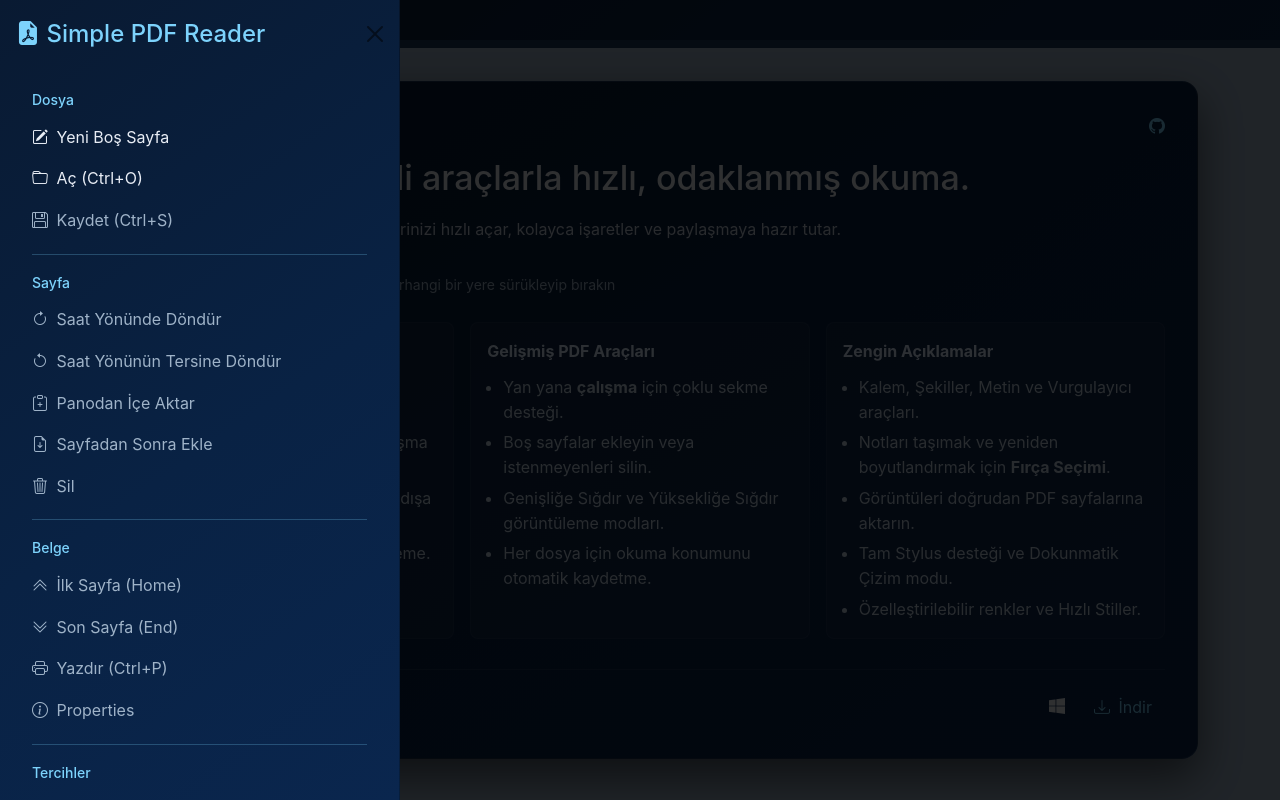
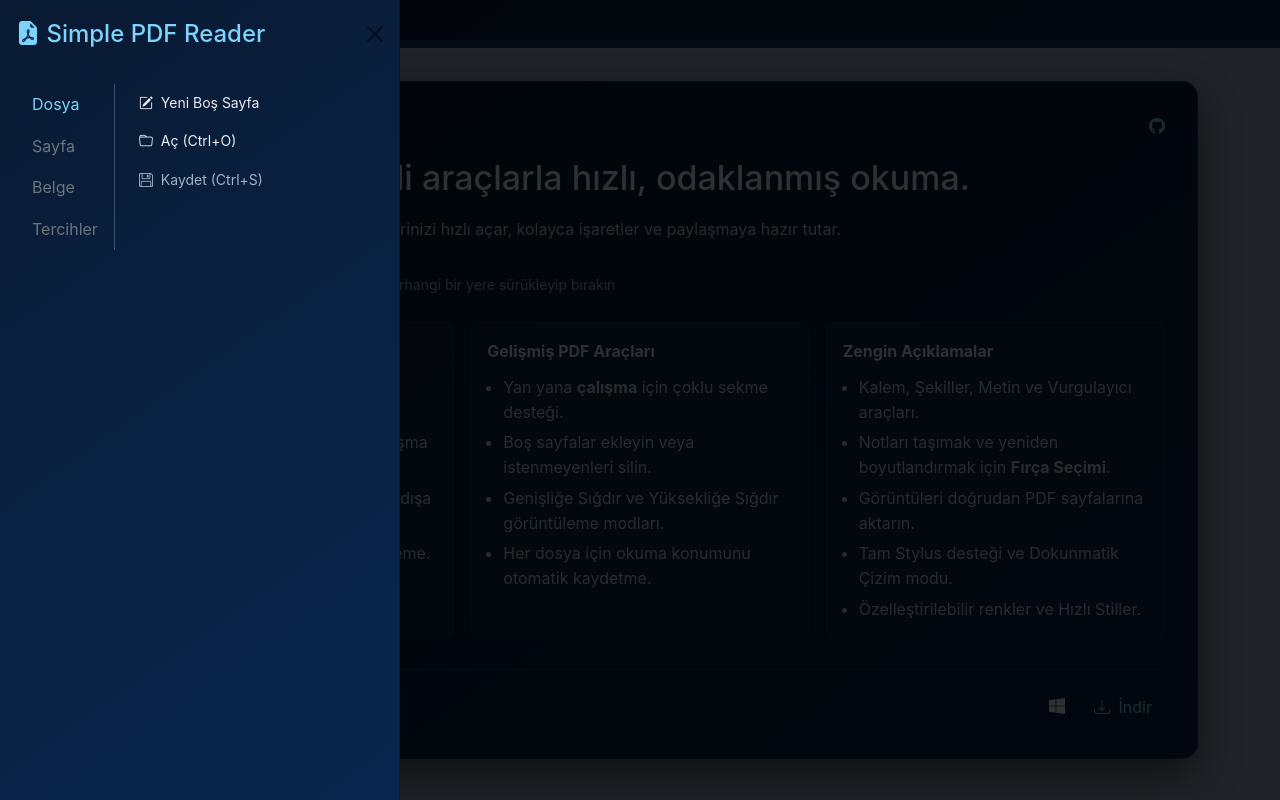
Before and after one commit to emre-ayhan/simple_pdf_reader, a Vue app: page / in a window 1280 px wide. Both pictures are taken after a click on the link "Menu". Built offline with nearby package versions, Linux system fonts and the light colour scheme.

Commit message:
modified:   src/Lang/tr.json 	modified:   src/components/NavTabs.vue 	modified:   src/components/PdfReader.vue

```diff
--- a/src/Lang/tr.json
+++ b/src/Lang/tr.json
@@ -8,7 +8,7 @@
     "First Page": "İlk Sayfa",
     "Last Page": "Son Sayfa",
     "Delete": "Sil",
-    "pereferences": "tercihler",
+    "preferences": "tercihler",
     "Move Toolbar to Bottom": "Araç Çubuğunu Alta Taşı",
     "Move Toolbar to Top": "Araç Çubuğunu Üste Taşı",
     "Fullscreen": "Tam Ekran",
--- a/src/components/NavTabs.vue
+++ b/src/components/NavTabs.vue
@@ -1,5 +1,5 @@
 <script setup>
-import { computed, inject, onBeforeUnmount, onMounted, ref } from 'vue';
+import { computed, inject, onBeforeUnmount, onMounted, ref, watch } from 'vue';
 import { Electron } from '../composables/useElectron';
 import { openNewTab, closeTab, activeTabIndex, activeTab, tabs, tabHistory, openTabs, markAsActive, isLastTabOnEmptyState, fileHasUnsavedChanges, activePageHasUnsavedChanges, handleElectronButtonClick, fileDataCache } from '../composables/useTabs';
 import { enableTouchDrawing } from '../composables/useTouchDrawing.js';
@@ -23,8 +23,19 @@ const onMenuItemClick = (action, value) => {
     emit('menu-item-click', action, value);
 };
 
+const menuGroups = ['file', 'page', 'document', 'preferences'];
 const documentGroups = ['page', 'document'];
 
+const activeGroup = ref('file');
+
+watch(activeTab, (newTab) => {
+    if (newTab.emptyState) {
+        activeGroup.value = 'file';
+        return;
+    }
+
+    activeGroup.value = 'page';
+}, { immediate: true });
 const menuItems = computed(() => ({
     file: [
         { label: 'New Blank Page', action: 'openNewBlankPage', icon: 'pencil-square' },
@@ -44,7 +55,7 @@ const menuItems = computed(() => ({
         { label: 'Print', action: 'printPage', icon: 'printer', shortcut: 'Ctrl+P' },
         { label: 'Properties', action: 'showDocumentProperties', icon: 'info-circle' }
     ],
-    pereferences: [
+    preferences: [
         { label: 'Language', icon: 'translate', items: [
                 { label: 'English', action: 'changeLocale', value: 'en', icon: currentLocale.value === 'en' ? 'check-circle-fill' : 'circle' },
                 { label: 'Portuguese', action: 'changeLocale', value: 'pt', icon: currentLocale.value === 'pt' ? 'check-circle-fill' : 'circle' },
@@ -148,24 +159,30 @@ onBeforeUnmount(() => {
             <button type="button" class="btn-close" data-bs-dismiss="offcanvas" aria-label="Close"></button>
         </div>
         <div class="offcanvas-body">
-            <div class="list-group list-group-flush">
-                <template v-for="(item, group, index) in menuItems">
-                    <a href="#" class="list-group-item" v-if="index"><hr class="text-primary my-1"></a>
-                    <a href="#" class="list-group-item"><h6 class="dropdown-header text-capitalize text-primary">{{ $t(group) }}</h6></a>
-                    <template v-for="(menuItem, menuItemIndex) in item">
-                        <a class="list-group-item list-group-item-action" data-bs-dismiss="offcanvas" :class="{ disabled: activeTab.emptyState && documentGroups.includes(group) || menuItem.disabled }" href="#" @click.prevent="onMenuItemClick(menuItem.action, menuItem.value)" v-if="!menuItem.items">
-                            <i :class="`bi bi-${menuItem.icon} me-1`"></i>
-                            {{ $t(menuItem.label) }} <span v-if="menuItem.shortcut">({{ menuItem.shortcut }})</span>
+            <div class="d-flex">
+                <ul class="nav flex-column">
+                    <li class="nav-item" v-for="group in menuGroups" :key="group">
+                        <a href="#" class="nav-link text-capitalize" :class="{ active: activeGroup === group, 'text-secondary': activeGroup !== group }" @click.prevent="activeGroup = group">
+                            {{ $t(group) }}
+                        </a>
+                    </li>
+                </ul>
+                <div class="vr me-2"></div>
+                <div class="list-group list-group-flush small flex-fill">
+                    <template v-for="item in menuItems[activeGroup]">
+                        <a class="list-group-item list-group-item-action" data-bs-dismiss="offcanvas" :class="{ disabled: activeTab.emptyState && documentGroups.includes(activeGroup) || item.disabled }" href="#" @click.prevent="onMenuItemClick(item.action, item.value)" v-if="!item.items">
+                            <i :class="`bi bi-${item.icon} me-1`"></i>
+                            {{ $t(item.label) }} <span v-if="item.shortcut">({{ item.shortcut }})</span>
                         </a>
                         <template v-else>
                             <button class="list-group-item list-group-item-action" type="button"  data-bs-toggle="collapse" :data-bs-target="`#submenu_${menuItemIndex}`" aria-expanded="false" :aria-controls="`submenu_${menuItemIndex}`">
-                                <i :class="`bi bi-${menuItem.icon} me-1`"></i>
-                                {{ $t(menuItem.label) }}
+                                <i :class="`bi bi-${item.icon} me-1`"></i>
+                                {{ $t(item.label) }}
                                 <i class="bi bi-caret-down-fill small"></i>
                             </button>
                             <div class="collapse small ps-3 pt-1" :id="`submenu_${menuItemIndex}`">
-                                <template v-for="subItem in menuItem.items">
-                                    <a class="list-group-item list-group-item-action" :class="{ disabled: activeTab.emptyState && documentGroups.includes(group) || subItem.disabled }" href="#" @click.prevent="onMenuItemClick(subItem.action, subItem.value)">
+                                <template v-for="subItem in item.items">
+                                    <a class="list-group-item list-group-item-action" :class="{ disabled: activeTab.emptyState && documentGroups.includes(activeGroup) || subItem.disabled }" href="#" @click.prevent="onMenuItemClick(subItem.action, subItem.value)">
                                         <i :class="`bi bi-${subItem.icon} me-1`"></i>
                                         {{ $t(subItem.label) }} <span v-if="subItem.shortcut">({{ subItem.shortcut }})</span>
                                     </a>
@@ -173,7 +190,7 @@ onBeforeUnmount(() => {
                             </div>
                         </template>
                     </template>
-                </template>
+                </div>
             </div>
         </div>
     </div>
--- a/src/components/PdfReader.vue
+++ b/src/components/PdfReader.vue
@@ -260,6 +260,32 @@ const importImage = () => {
     imageInput.value?.click();
 };
 
+const dravingTools = {
+    pen: {
+        icon: 'pencil-fill',
+        title: 'Draw',
+        shortcut: 'D',
+    },
+    line: {
+        icon: 'slash-lg',
+        title: 'Line',
+        shortcut: 'L',
+    },
+    rectangle: {
+        icon: 'square',
+        title: 'Rectangle',
+        shortcut: 'R',
+    },
+    circle: {
+        icon: 'circle',
+        title: 'Circle',
+        shortcut: 'O',
+    },
+}
+
+const activeDrawingTool = computed(() => {
+    return dravingTools[drawMode.value] || dravingTools['pen'];
+});
 
 const selectDrawingTool = (mode) => {
     if (!isFileLoaded.value) return;
@@ -704,25 +730,22 @@ defineExpose({
                             <i class="bi bi-eraser-fill"></i>
                         </a>
                     </li>
-                    <li class="nav-item">
-                        <a class="nav-link" href="#" @click.prevent="selectDrawingTool('pen')" :class="{ active: isDrawing && drawMode === 'pen' }" :title="$t('Draw') + ' (D)'">
-                            <i class="bi bi-pencil-fill"></i>
+                    <li class="nav-item btn-group">
+                        <a class="nav-link" href="#" @click.prevent="selectDrawingTool(drawMode)" :class="{ active: isDrawing }" :title="$t(activeDrawingTool.title) + ` (${activeDrawingTool.shortcut})`">
+                            <i :class="`bi bi-${activeDrawingTool.icon}`"></i>
                         </a>
-                    </li>
-                    <li class="nav-item">
-                        <a class="nav-link" href="#" @click.prevent="selectDrawingTool('line')" :class="{ active: isDrawing && drawMode === 'line' }" :title="$t('Line') + ' (L)'">
-                            <i class="bi bi-slash-lg"></i>
+                        <a class="nav-link dropdown-toggle dropdown-toggle-split" href="#" data-bs-toggle="dropdown" aria-expanded="false">
+                            <span class="visually-hidden">Toggle Dropdown</span>
                         </a>
-                    </li>
-                    <li class="nav-item">
-                        <a class="nav-link" href="#" @click.prevent="selectDrawingTool('rectangle')" :class="{ active: isDrawing && drawMode === 'rectangle' }" :title="$t('Rectangle') + ' (R)'">
-                            <i class="bi bi-square"></i>
-                        </a>
-                    </li>
-                    <li class="nav-item">
-                        <a class="nav-link" href="#" @click.prevent="selectDrawingTool('circle')" :class="{ active: isDrawing && drawMode === 'circle' }" :title="$t('Circle') + ' (O)'">
-                            <i class="bi bi-circle"></i>
-                        </a>
+                        <div class="dropdown-menu dropdown-menu-dark rounded-3 mt-2">
+                            <template v-for="(tool, key) in dravingTools">
+                                <a class="dropdown-item d-flex align-items-center" href="#" @click.prevent="selectDrawingTool(key)">
+                                    <i :class="`bi bi-${tool.icon} me-2`"></i>
+                                    <span>{{ $t(tool.title) }} ({{ tool.shortcut }})</span>
+                                    <i class="bi bi-check-circle-fill ms-auto" v-if="key === drawMode"></i>
+                                </a>
+                            </template>
+                        </div>
                     </li>
                     <li class="nav-item">
                         <a class="nav-link" href="#" @click.prevent="toggleTextHighlightMode" :class="{ active: isTextHighlightMode, disabled: textActionsDisabled }" :title="$t('Highlight Text') + ' (H)'">
```
